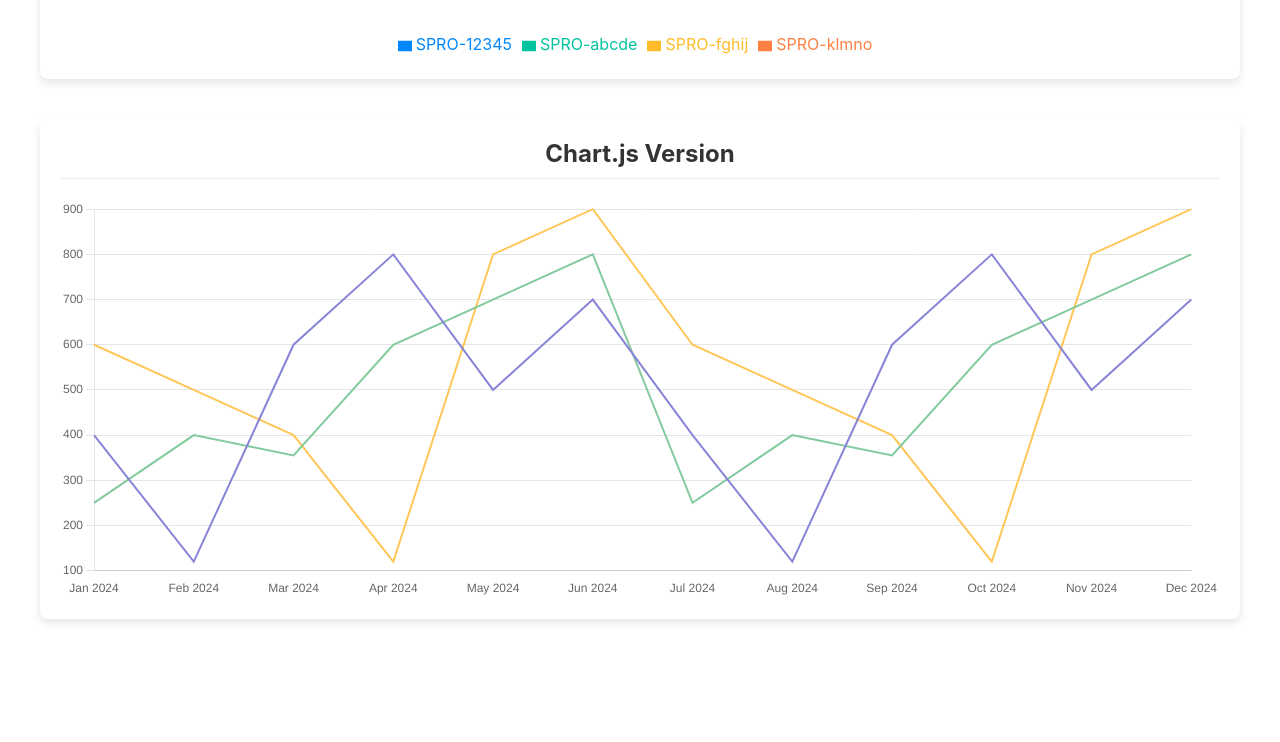
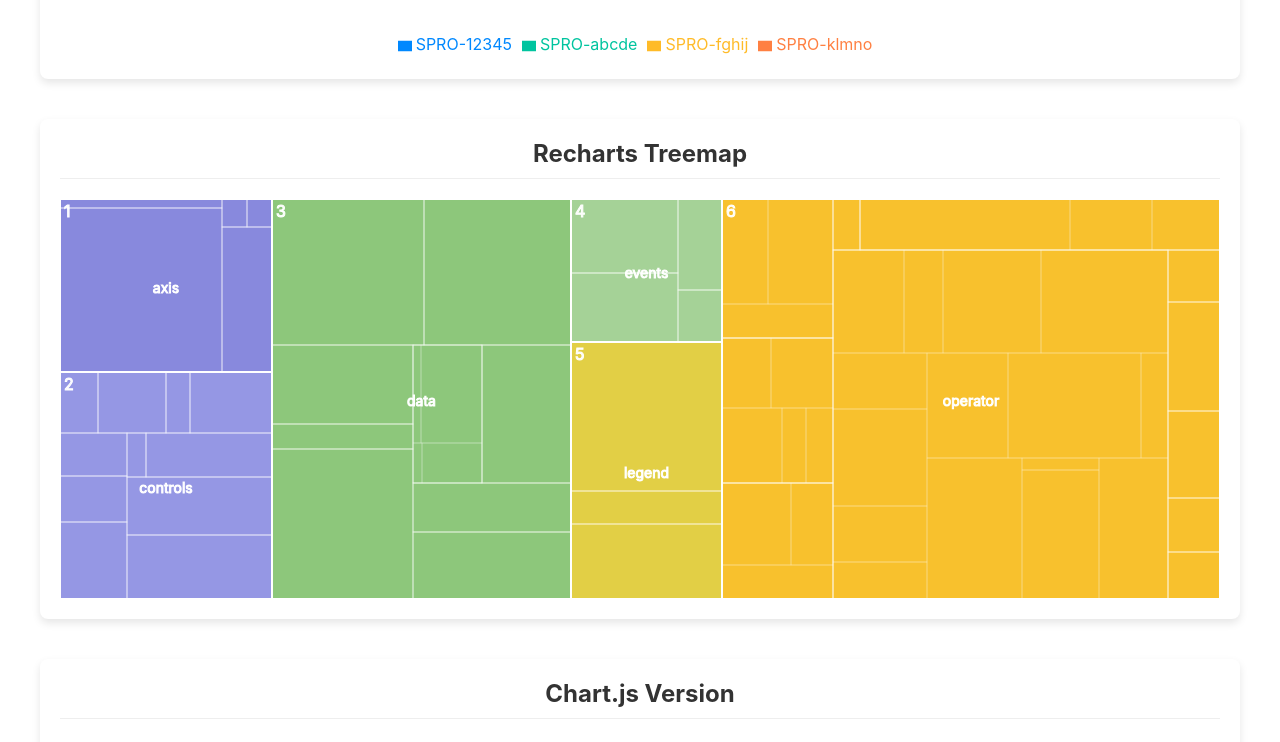
Before and after one commit to nbirne/chart-libraries, a React (Create React App) app: page / in a window 1280 px wide. Shown: the part 1640-2382 px from the top of the page. Before the commit the page ends 2339 px from the top, so only its background shows below. Built offline with nearby package versions, Linux system fonts and the light colour scheme.

Commit message:
Add treemap

```diff
--- a/src/App.js
+++ b/src/App.js
@@ -4,6 +4,7 @@ import RechartsChart from './components/RechartsChart';
 import RechartsChartAreas from './components/RechartsChartAreas';
 import ChartJSChart from './components/ChartJSChart';
 import RechartsDonutChart from './components/RechartsDonutChart';
+import RechartsTreemap from './components/RechartsTreemap';
 
 function App() {
   return (
@@ -25,6 +26,10 @@ function App() {
           <RechartsDonutChart />
         </section>
         <section>
+            <h2>Recharts Treemap</h2>
+            <RechartsTreemap />
+        </section>
+        <section>
           <h2>Chart.js Version</h2>
           <ChartJSChart />
         </section>
--- /dev/null
+++ b/src/components/RechartsTreemap.js
@@ -0,0 +1,187 @@
+import React, { PureComponent } from 'react';
+import { Treemap, Tooltip, ResponsiveContainer } from 'recharts';
+
+const data = [
+  {
+    name: 'axis',
+    children: [
+      { name: 'Axes', size: 1302 },
+      { name: 'Axis', size: 24593 },
+      { name: 'AxisGridLine', size: 652 },
+      { name: 'AxisLabel', size: 636 },
+      { name: 'CartesianAxes', size: 6703 },
+    ],
+  },
+  {
+    name: 'controls',
+    children: [
+      { name: 'AnchorControl', size: 2138 },
+      { name: 'ClickControl', size: 3824 },
+      { name: 'Control', size: 1353 },
+      { name: 'ControlList', size: 4665 },
+      { name: 'DragControl', size: 2649 },
+      { name: 'ExpandControl', size: 2832 },
+      { name: 'HoverControl', size: 4896 },
+      { name: 'IControl', size: 763 },
+      { name: 'PanZoomControl', size: 5222 },
+      { name: 'SelectionControl', size: 7862 },
+      { name: 'TooltipControl', size: 8435 },
+    ],
+  },
+  {
+    name: 'data',
+    children: [
+      { name: 'Data', size: 20544 },
+      { name: 'DataList', size: 19788 },
+      { name: 'DataSprite', size: 10349 },
+      { name: 'EdgeSprite', size: 3301 },
+      { name: 'NodeSprite', size: 19382 },
+      {
+        name: 'render',
+        children: [
+          { name: 'ArrowType', size: 698 },
+          { name: 'EdgeRenderer', size: 5569 },
+          { name: 'IRenderer', size: 353 },
+          { name: 'ShapeRenderer', size: 2247 },
+        ],
+      },
+      { name: 'ScaleBinding', size: 11275 },
+      { name: 'Tree', size: 7147 },
+      { name: 'TreeBuilder', size: 9930 },
+    ],
+  },
+  {
+    name: 'events',
+    children: [
+      { name: 'DataEvent', size: 7313 },
+      { name: 'SelectionEvent', size: 6880 },
+      { name: 'TooltipEvent', size: 3701 },
+      { name: 'VisualizationEvent', size: 2117 },
+    ],
+  },
+  {
+    name: 'legend',
+    children: [
+      { name: 'Legend', size: 20859 },
+      { name: 'LegendItem', size: 4614 },
+      { name: 'LegendRange', size: 10530 },
+    ],
+  },
+  {
+    name: 'operator',
+    children: [
+      {
+        name: 'distortion',
+        children: [
+          { name: 'BifocalDistortion', size: 4461 },
+          { name: 'Distortion', size: 6314 },
+          { name: 'FisheyeDistortion', size: 3444 },
+        ],
+      },
+      {
+        name: 'encoder',
+        children: [
+          { name: 'ColorEncoder', size: 3179 },
+          { name: 'Encoder', size: 4060 },
+          { name: 'PropertyEncoder', size: 4138 },
+          { name: 'ShapeEncoder', size: 1690 },
+          { name: 'SizeEncoder', size: 1830 },
+        ],
+      },
+      {
+        name: 'filter',
+        children: [
+          { name: 'FisheyeTreeFilter', size: 5219 },
+          { name: 'GraphDistanceFilter', size: 3165 },
+          { name: 'VisibilityFilter', size: 3509 },
+        ],
+      },
+      { name: 'IOperator', size: 1286 },
+      {
+        name: 'label',
+        children: [
+          { name: 'Labeler', size: 9956 },
+          { name: 'RadialLabeler', size: 3899 },
+          { name: 'StackedAreaLabeler', size: 3202 },
+        ],
+      },
+      {
+        name: 'layout',
+        children: [
+          { name: 'AxisLayout', size: 6725 },
+          { name: 'BundledEdgeRouter', size: 3727 },
+          { name: 'CircleLayout', size: 9317 },
+          { name: 'CirclePackingLayout', size: 12003 },
+          { name: 'DendrogramLayout', size: 4853 },
+          { name: 'ForceDirectedLayout', size: 8411 },
+          { name: 'IcicleTreeLayout', size: 4864 },
+          { name: 'IndentedTreeLayout', size: 3174 },
+          { name: 'Layout', size: 7881 },
+          { name: 'NodeLinkTreeLayout', size: 12870 },
+          { name: 'PieLayout', size: 2728 },
+          { name: 'RadialTreeLayout', size: 12348 },
+          { name: 'RandomLayout', size: 870 },
+          { name: 'StackedAreaLayout', size: 9121 },
+          { name: 'TreeMapLayout', size: 9191 },
+        ],
+      },
+      { name: 'Operator', size: 2490 },
+      { name: 'OperatorList', size: 5248 },
+      { name: 'OperatorSequence', size: 4190 },
+      { name: 'OperatorSwitch', size: 2581 },
+      { name: 'SortOperator', size: 2023 },
+    ],
+  },
+];
+
+const COLORS = ['#8889DD', '#9597E4', '#8DC77B', '#A5D297', '#E2CF45', '#F8C12D'];
+
+class CustomizedContent extends PureComponent {
+  render() {
+    const { root, depth, x, y, width, height, index, payload, colors, rank, name } = this.props;
+
+    return (
+      <g>
+        <rect
+          x={x}
+          y={y}
+          width={width}
+          height={height}
+          style={{
+            fill: depth < 2 ? colors[Math.floor((index / root.children.length) * 6)] : '#ffffff00',
+            stroke: '#fff',
+            strokeWidth: 2 / (depth + 1e-10),
+            strokeOpacity: 1 / (depth + 1e-10),
+          }}
+        />
+        {depth === 1 ? (
+          <text x={x + width / 2} y={y + height / 2 + 7} textAnchor="middle" fill="#fff" fontSize={14}>
+            {name}
+          </text>
+        ) : null}
+        {depth === 1 ? (
+          <text x={x + 4} y={y + 18} fill="#fff" fontSize={16} fillOpacity={0.9}>
+            {index + 1}
+          </text>
+        ) : null}
+      </g>
+    );
+  }
+}
+
+const RechartsTreemap = () => (
+  <ResponsiveContainer width="100%" height={400}>
+    <Treemap
+      data={data}
+      dataKey="size"
+      nameKey="name"
+      stroke="#fff"
+      fill="#8884d8"
+      content={<CustomizedContent colors={COLORS} />}
+    >
+      <Tooltip />
+    </Treemap>
+  </ResponsiveContainer>
+);
+
+export default RechartsTreemap;
```
